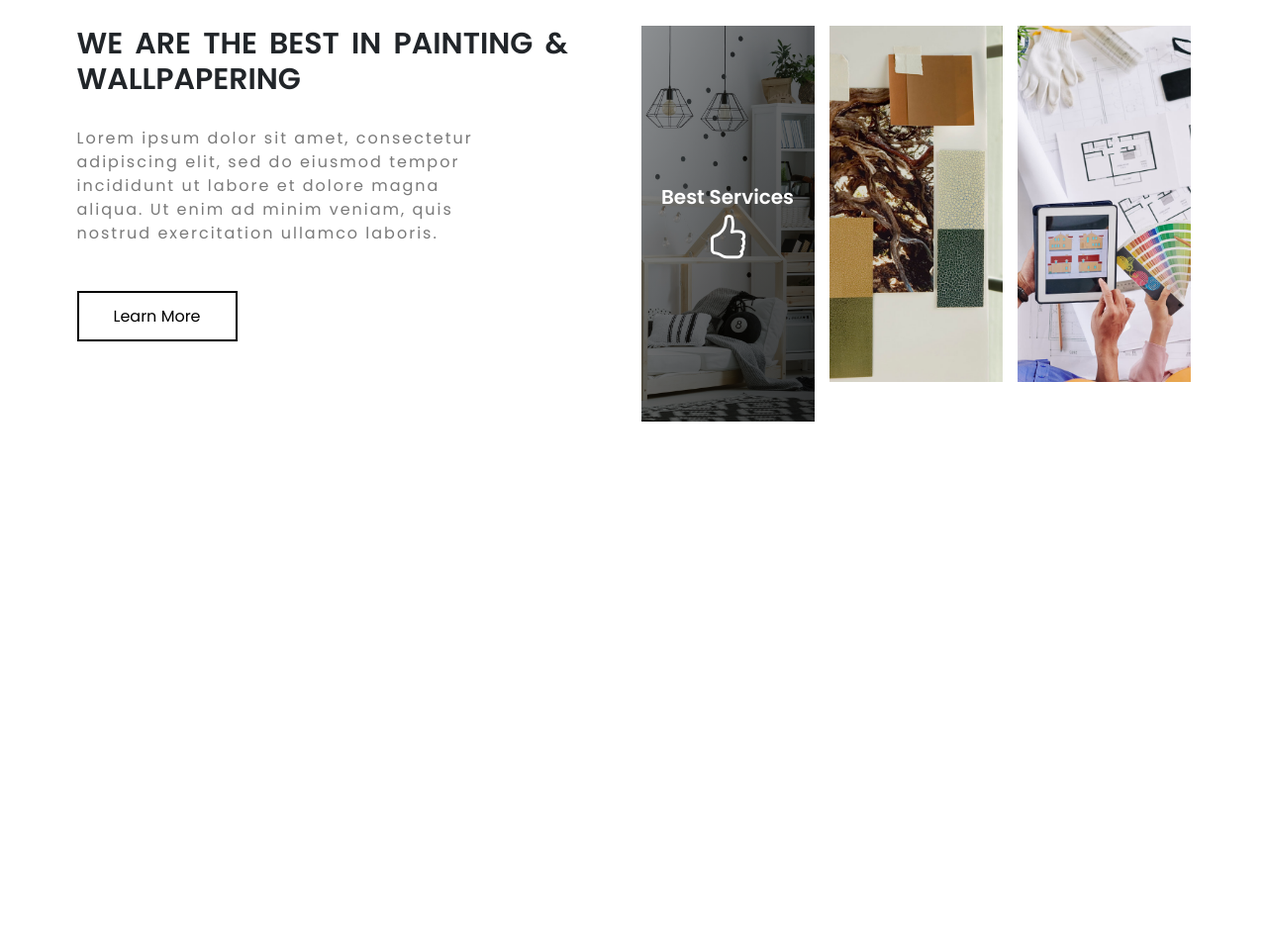
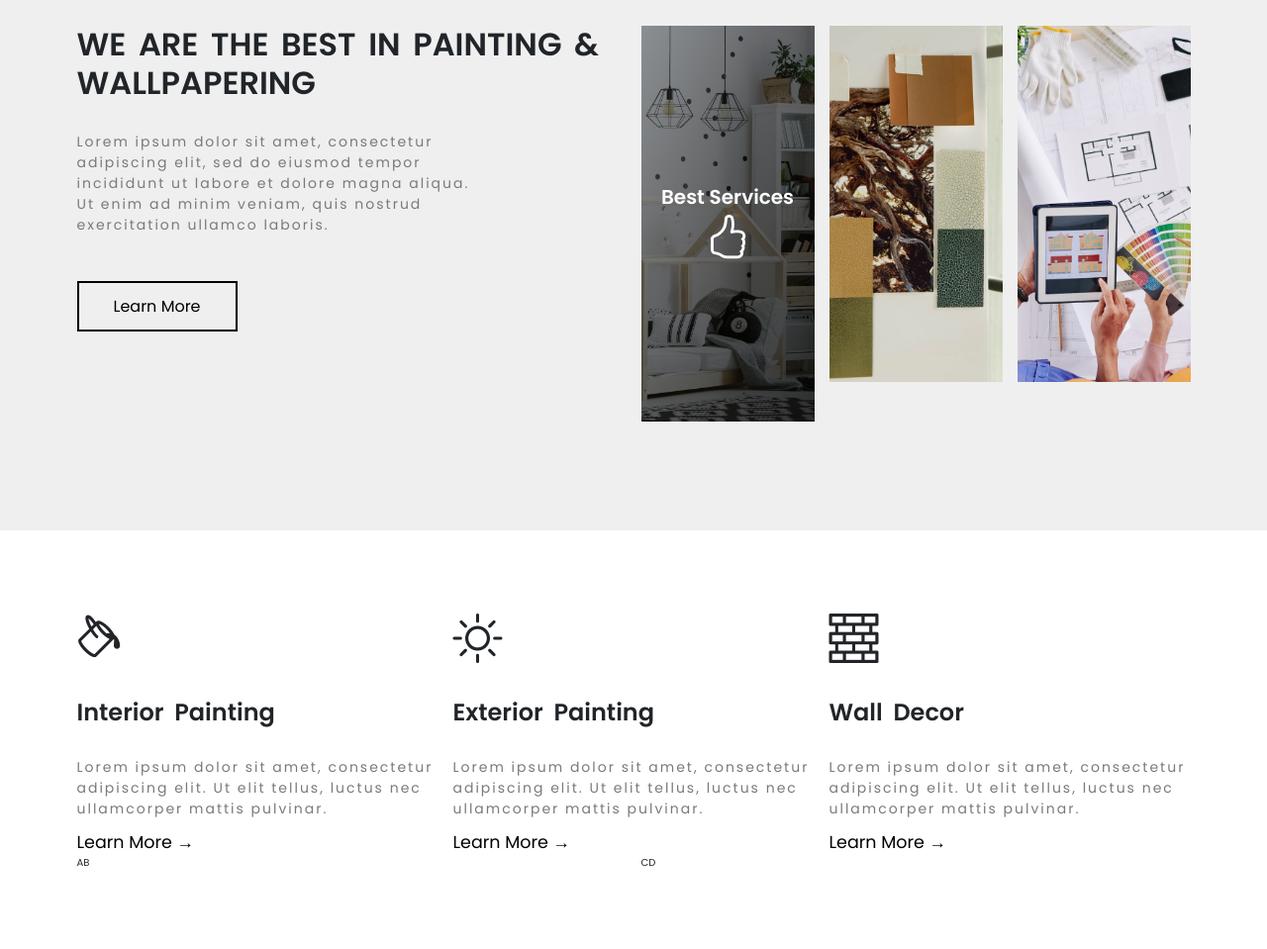
Before and after one commit to sravannk21/Brightway-sales-LLC, a website: page index.html in a window 1280 px wide. Shown: the part 820-1779 px from the top of the page at 99% size. Before the commit the page ends 1356 px from the top, so only its background shows below. Drawn offline with nearby package versions, Linux system fonts and the light colour scheme.

Commit message:
home page skill section tip area created and styled

```diff
--- a/index.html
+++ b/index.html
@@ -100,7 +100,40 @@
           </div>
         </div>
       </section>
-  <!--HERO SUB SECTION-->
+  <!--END HERO SUB SECTION-->
+
+  <!--BRIGHTWAY SKILLS SECTION-->
+      <section class="skills">
+        <div class="container">
+          <div class="row">
+            <div class="col-md-4 mb-5 mb-md-0">
+              <i class="bi bi-paint-bucket display-1"></i>
+              <h3 class="heading-third my-5">Interior Painting</h3>
+              <p class="paragraph mb-3">Lorem ipsum dolor sit amet, consectetur adipiscing elit. Ut elit tellus, luctus nec ullamcorper mattis pulvinar.</p>
+              <a href="#" class="text-capitalize text-black fs-3 btn-plane">learn more &rarr;</a>
+            </div>
+            <div class="col-md-4 mb-5 mb-md-0">
+              <i class="bi bi-brightness-high display-1"></i>
+              <h3 class="heading-third my-5">Exterior Painting</h3>
+              <p class="paragraph mb-3">Lorem ipsum dolor sit amet, consectetur adipiscing elit. Ut elit tellus, luctus nec ullamcorper mattis pulvinar.</p>
+              <a href="#" class="text-capitalize text-black fs-3 btn-plane">learn more &rarr;</a>
+            </div>
+            <div class="col-md-4 mb-5 mb-md-0">
+              <i class="bi bi-bricks display-1"></i>
+              <h3 class="heading-third my-5">Wall Decor</h3>
+              <p class="paragraph mb-3">Lorem ipsum dolor sit amet, consectetur adipiscing elit. Ut elit tellus, luctus nec ullamcorper mattis pulvinar.</p>
+              <a href="#" class="text-capitalize text-black fs-3 btn-plane">learn more &rarr;</a>
+            </div>
+          </div>
+        </div>
+        <div class="container">
+          <div class="row">
+            <div class="col-md-6">AB</div>
+            <div class="col-md-6">CD</div>
+          </div>
+        </div>
+      </section>
+  <!--END BRIGHTWAY SKILLS SECTION-->
 </body>
 <script src="./vendors/bootstrap/js/bootstrap.bundle.min.js"></script>
 </html>
--- a/source/sass/basics/__typography.scss
+++ b/source/sass/basics/__typography.scss
@@ -13,7 +13,12 @@ h1,h2,h3,h4,h5,h6{
 }
 
 .secondary-heading {
-    font-size: 3rem;
+    font-size: 3.2rem;
+}
+.heading-third {
+    font-size: 2.4rem;
+    text-transform: capitalize;
+    font-weight: 600;
 }
 
 .header-paragraph {
@@ -27,5 +32,6 @@ h1,h2,h3,h4,h5,h6{
 .paragraph {
     color: $color-light-gray;
     letter-spacing: .2rem;
-    font-size: 1.6rem;
+    font-size: 1.4rem;
+    line-height: 150%;
 }
--- a/source/sass/components/__button.scss
+++ b/source/sass/components/__button.scss
@@ -34,3 +34,9 @@
         background-color: $color-black;
     }
 }
+.btn-plane {
+    text-decoration: none;
+    &:hover {
+        color: $color-light-gray !important;
+    }
+}
--- a/source/sass/components/__hero-sub-section.scss
+++ b/source/sass/components/__hero-sub-section.scss
@@ -30,7 +30,7 @@
         vertical-align: middle;
     }
     &:hover {
-        background-image: linear-gradient(to bottom right, rgba($color-black,.4), rgba($color-black,.8)), url('/source/img/hero-sub-banner2.jpg');;
+        background-image: linear-gradient(to bottom right, rgba($color-primary,.4), rgba($color-primary,.8)), url('/source/img/hero-sub-banner2.jpg');;
     }
 }
 
@@ -55,6 +55,6 @@
         vertical-align: middle;
     }
     &:hover {
-        background-image: linear-gradient(to bottom right, rgba($color-black,.4), rgba($color-black,.8)), url('/source/img/hero-sub-banner.jpg');;
+        background-image: linear-gradient(to bottom right, rgba($color-primary,.4), rgba($color-primary,.8)), url('/source/img/hero-sub-banner.jpg');;
     }
 }
--- a/source/sass/page/__home.scss
+++ b/source/sass/page/__home.scss
@@ -1,3 +1,7 @@
 .hero-sub-section {
+    background-color: #efefef;
     padding: 8rem 0;
 }
+.skills {
+    padding: 8rem 0;
+}
```
Also changed, not shown: source/css/style.css, 1 other file.
